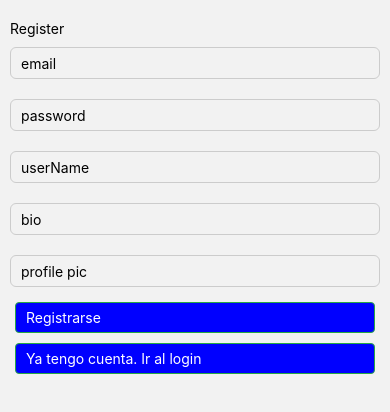
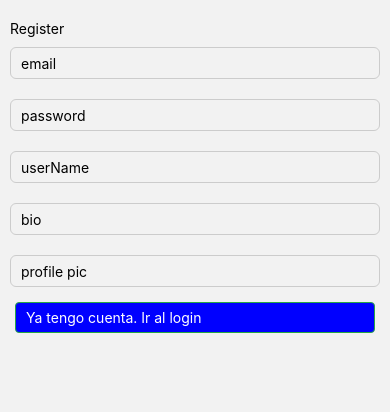
Before and after one commit to MateoLopezTeran/Prog3tt-proyectointegrador-grupo3, a React Native app in the folder proyecto-integrador/: screen /Register in a window 390 px wide. Shown: the top 412 px of the page. Built offline with nearby package versions, Linux system fonts and the light colour scheme; no server answers.

Commit message:
ternario

```diff
--- a/proyecto-integrador/src/screens/Register/Register.js
+++ b/proyecto-integrador/src/screens/Register/Register.js
@@ -82,9 +82,10 @@ class Register extends Component {
                 keyboardType='default'
                 value={this.state.profilepic}
                 />
-                <TouchableOpacity style={styles.button} onPress={()=>this.register(this.state.email, this.state.password, this.state.userName)}>
+                {this.state.email == "" || this.state.password == "" || this.state.userName == "" ? null : <TouchableOpacity style={styles.button} onPress={()=>this.register(this.state.email, this.state.password, this.state.userName)}>
                     <Text style={styles.textButton}>Registrarse</Text>
-                </TouchableOpacity>
+                </TouchableOpacity>}
+
                 <TouchableOpacity style={styles.button} onPress={()=>this.props.navigation.navigate('Login')}>
                    <Text style={styles.textButton}>Ya tengo cuenta. Ir al login</Text>
                 </TouchableOpacity>
```
